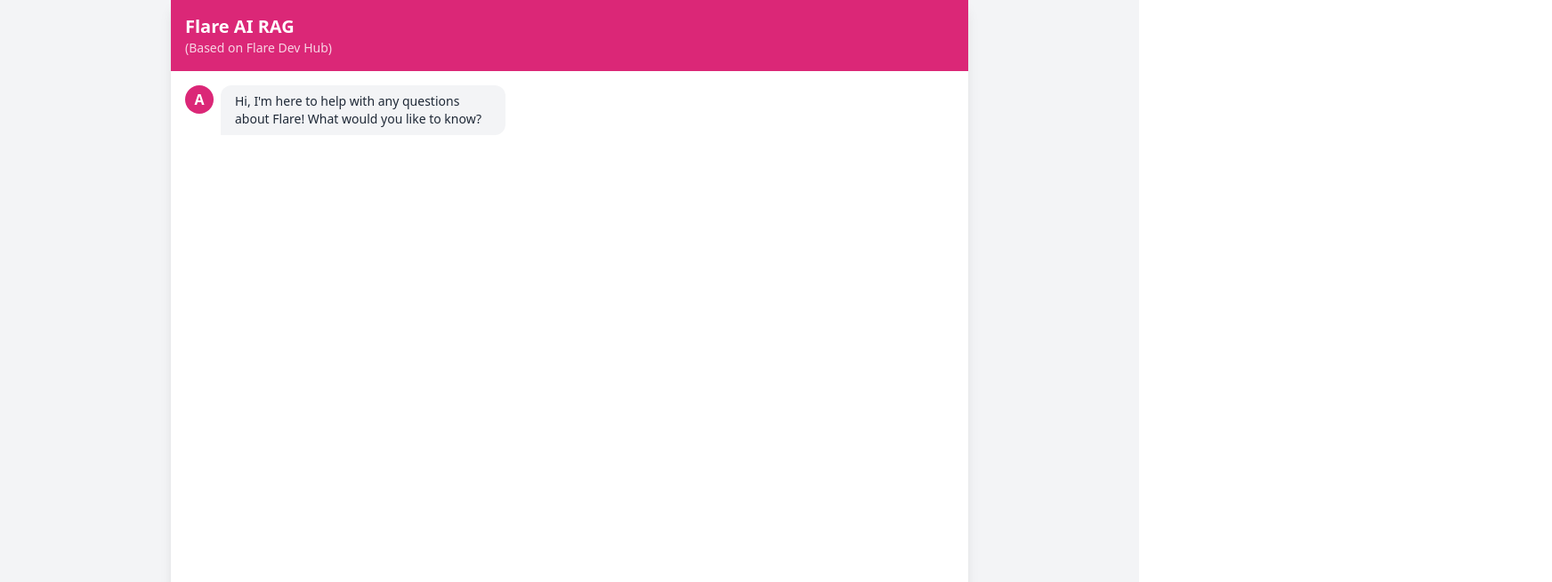
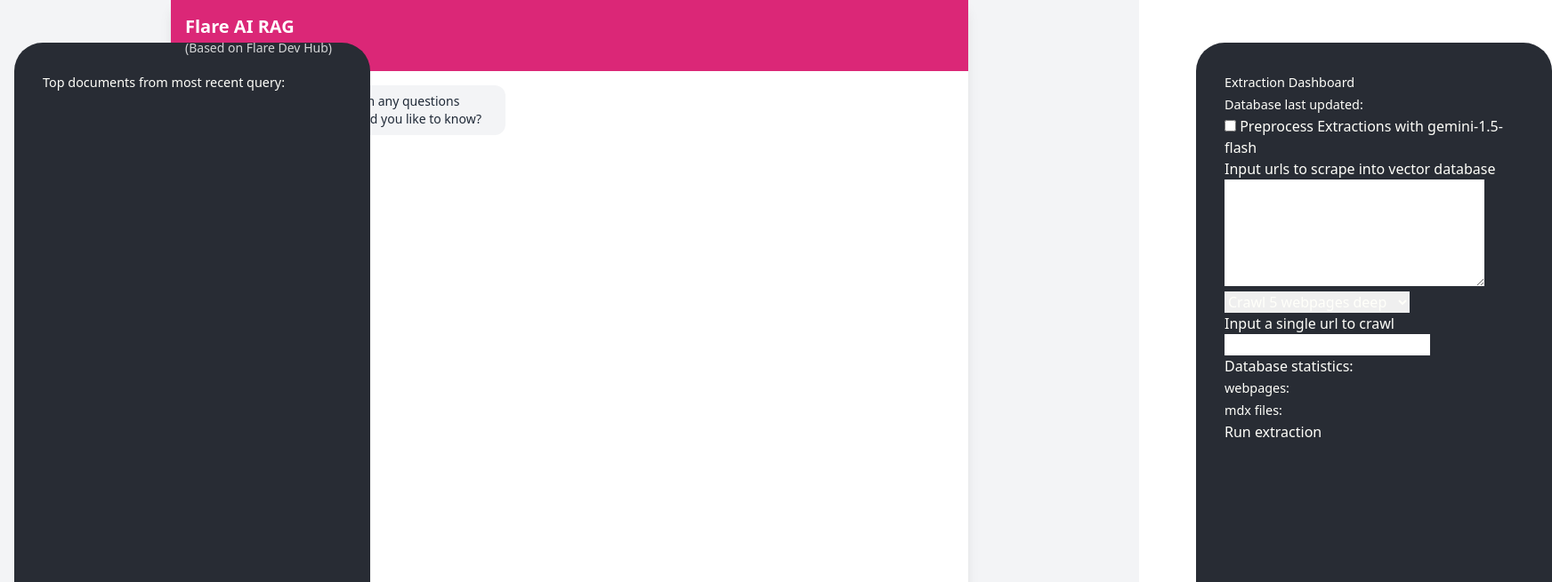
Before and after one commit to shawnschulz/rag_thing, a React (Create React App) app in the folder chat-ui/: page / in a window 1280 px wide. Shown: the top 655 px of the page at 89% size, 1744 px wide, since content can reach past the window. Built offline with nearby package versions, Linux system fonts and the light colour scheme.

Commit message:
Add some basic frontend elements

```diff
--- a/chat-ui/src/App.css
+++ b/chat-ui/src/App.css
@@ -36,3 +36,33 @@
     transform: rotate(360deg);
   }
 }
+
+.top_document {
+    width: 50em;
+    min-height: 27em;
+    background: #ac63c7;
+    border-radius: 2em !important;
+    position: relative;
+    box-sizeing: border-box;
+    padding: 2em;
+    color: #fffffa;
+    margin: 3em 0em;
+}
+
+.top_document p {
+    line-height: 25px;
+    font-size: 0.9em;
+}
+
+
+.top_document .try_button {
+    position: absolute;
+    bottom: 1.2em;
+    left:5em;
+    text-decoration: none;
+    color: #fffffa;
+    background: #000;
+    box-shadow: 0px 0px 15px rgba(0, 0, 0, 0.3);
+    padding: 0.7em 1.3em;
+    border-radius: 3em;
+}
--- a/chat-ui/src/App.js
+++ b/chat-ui/src/App.js
@@ -21,6 +21,13 @@
   const [awaitingConfirmation, setAwaitingConfirmation] = useState(false);
   const [pendingTransaction, setPendingTransaction] = useState(null);
   const messagesEndRef = useRef(null);
+
+  const [topDocuments, setTopDocuments] = useState([
+      {
+          file_name: "",
+          score: "",
+      }
+  ]);
 
   const scrollToBottom = () => {
     messagesEndRef.current?.scrollIntoView({ behavior: 'smooth' });
@@ -110,6 +117,9 @@
 
   return (
     <div className="flex flex-col h-screen bg-gray-100">
+      <div class='top_document'>
+      <p> Top documents from most recent query: </p>
+      </div>
       <div className="flex flex-col h-full max-w-4xl mx-auto w-full shadow-lg bg-white">
         {/* Header */}
         <div className="bg-pink-600 text-white p-4">
@@ -187,6 +197,32 @@
             </button>
           </form>
         </div>
+      <div class='extraction_dashboard'>
+      <p> Extraction Dashboard </p>
+      <p> Database last updated: </p>
+      <p name = "last_updated_label" value = ""> </p>
+
+      <input type="checkbox" id="scrape_input" name="scrape_input" value=""/>
+      <label for="vehicle1"> Preprocess Extractions with gemini-1.5-flash</label>
+      <p> </p>
+      <label for="scrape_input"> Input urls to scrape into vector database </label>
+      <textarea name="Text1" cols="30" rows="5"></textarea>
+      <select name="crawl_depth" id="crawl_depth">
+          <option value="5">Crawl 5 webpages deep</option>
+          <option value="10">Crawl 10 webpages deep</option>
+          <option value="30">Crawl 30 webpages deep</option>
+        </select>
+      <p> </p>
+      <label for="crawl_input"> Input a single url to crawl </label>
+      <input type="text" id="crawl_input" name="crawl_input" value=""/>
+      <p> </p>
+          <div class="database_stats">
+          <label for="database_data" value =""> Database statistics: </label>
+          <p class = "wepbage_stat" value = ""> webpages:  </p>
+          <p class = ".mdx_stat" value = ""> mdx files:  </p>
+          </div>
+      <button> Run extraction </button>
+      </div>
       </div>
     </div>
   );
--- a/chat-ui/src/index.css
+++ b/chat-ui/src/index.css
@@ -1,3 +1,64 @@
 @tailwind base;
 @tailwind components;
 @tailwind utilities;
+
+.top_document {
+    width: 25em;
+    min-height: 40em;
+    background: #282c34;
+    border-radius: 2em !important;
+    position:absolute;
+    box-sizeing: border-box;
+    padding: 2em;
+    color: #fffffa;
+    margin: 3em 1em;
+}
+
+.top_document p {
+    line-height: 25px;
+    font-size: 0.9em;
+}
+
+
+.top_document .try_button {
+    position: absolute;
+    bottom: 1.2em;
+    left:5em;
+    text-decoration: none;
+    color: #fffffa;
+    background: #000;
+    box-shadow: 0px 0px 15px rgba(0, 0, 0, 0.3);
+    padding: 0.7em 1.3em;
+    border-radius: 3em;
+}
+
+.extraction_dashboard {
+    width: 25em;
+    min-height: 40em;
+    background: #282c34;
+    left: 83em;
+    border-radius: 2em !important;
+    position:absolute;
+    box-sizeing: border-box;
+    padding: 2em;
+    color: #fffffa;
+    margin: 3em 1em;
+}
+
+.extraction_dashboard p {
+    line-height: 25px;
+    font-size: 0.9em;
+}
+
+
+.extraction_dashboard .try_button {
+    position: absolute;
+    bottom: 1.2em;
+    left:5em;
+    text-decoration: none;
+    color: #fffffa;
+    background: #000;
+    box-shadow: 0px 0px 15px rgba(0, 0, 0, 0.3);
+    padding: 0.7em 1.3em;
+    border-radius: 3em;
+}
```
Also changed, not shown: 2 other files (tests, documents, lock files or other folders).
